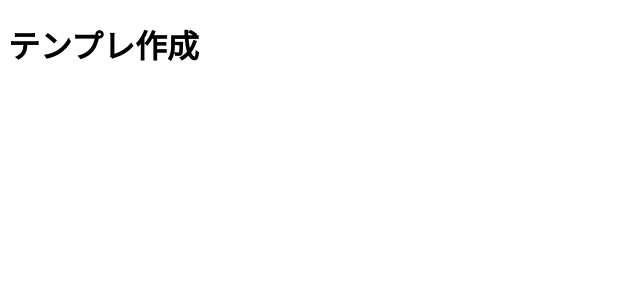
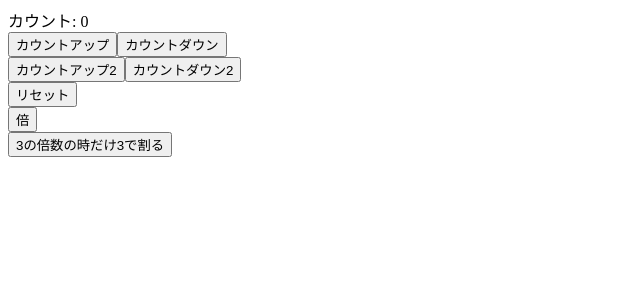
Before and after one commit to Sample-hukurou82/react_hooks_training, a React (Create React App) app: page / in a window 1280 px wide. Shown: the top 300 px of the page, without its empty margins (0-640 px from the left). Built offline with nearby package versions, Linux system fonts and the light colour scheme.

Commit message:
カウント機能

```diff
--- a/src/App.js
+++ b/src/App.js
@@ -1,10 +1,59 @@
-import React from "react";
+import React, { useState } from "react";
 
 const App = () => {
+  const [count, setCount] = useState(0);
+
+  const increment = () => {
+    setCount(count + 1);
+  };
+
+  const decrement = () => {
+    setCount(count - 1);
+  };
+
+  const increment2 = () => {
+    setCount((previousCount) => previousCount + 1);
+  };
+
+  const decrement2 = () => {
+    setCount((previousCount) => previousCount - 1);
+  };
+
+  const reset = () => {
+    setCount(0);
+  };
+
+  const double = () => {
+    setCount(count * 2);
+  };
+
+  const triple = () => {
+    setCount((previousCount) =>
+      previousCount % 3 === 0 ? previousCount / 3 : previousCount
+    );
+  };
+
   return (
-    <div>
-      <h1>テンプレ作成</h1>
-    </div>
+    <>
+      <div>カウント: {count}</div>
+      <div>
+        <button onClick={increment}>カウントアップ</button>
+        <button onClick={decrement}>カウントダウン</button>
+      </div>
+      <div>
+        <button onClick={increment2}>カウントアップ2</button>
+        <button onClick={decrement2}>カウントダウン2</button>
+      </div>
+      <div>
+        <button onClick={reset}>リセット</button>
+      </div>
+      <div>
+        <button onClick={double}>倍</button>
+      </div>
+      <div>
+        <button onClick={triple}>3の倍数の時だけ3で割る</button>
+      </div>
+    </>
   );
 };
 
```
Also changed, not shown: 1 other file (tests, documents, lock files or other folders).
